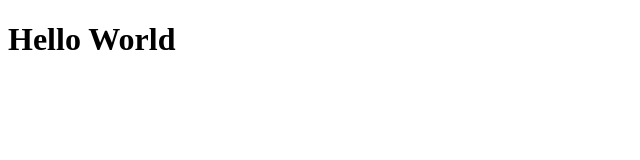
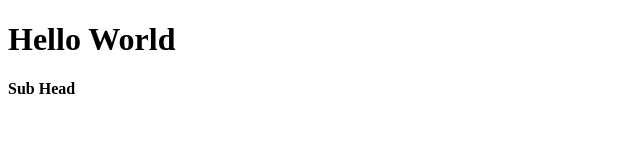
Before and after one commit to rajarju/react-app, a React (Create React App) app: page / in a window 1280 px wide. Shown: the top 160 px of the page, without its empty margins (0-640 px from the left). Built offline with nearby package versions, Linux system fonts and the light colour scheme.

Commit message:
Render Method How to return html

```diff
--- a/src/App.js
+++ b/src/App.js
@@ -3,12 +3,15 @@ import React from 'react';
 class App extends React.Component {
 
   render() {
-    return <h1 className="title"> Hello World </h1>
+    return (
+      <div className="wrapper">
+        <h1 className="title"> Hello World </h1>
+        <b>Sub Head</b>
+      </div>
+    );
   };
 
 };
 
 
-// const App = () =>  <h1 className="title"> Hello World </h1>;
-
 export default App;
```
